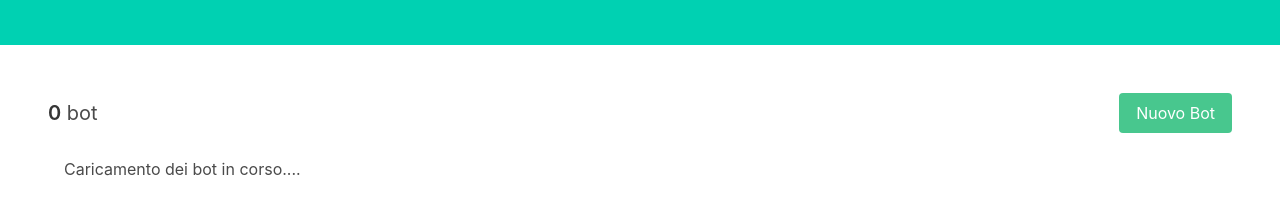
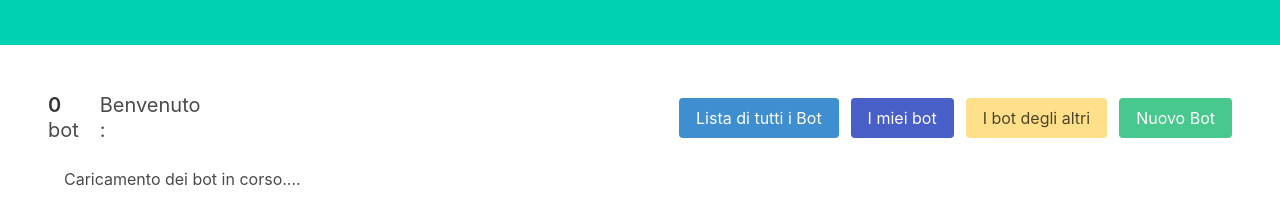
Before and after one commit to avvRobertoAlma/SmartContract-NFT-bot-unimi, a website: page final/public/index.html in a window 1280 px wide. Shown: the part 116-340 px from the top of the page. Drawn offline with nearby package versions, Linux system fonts and the light colour scheme.

Commit message:
final ok

```diff
--- a/final/package.json
+++ b/final/package.json
@@ -4,11 +4,13 @@
   "description": "",
   "main": "index.js",
   "scripts": {
-    "test": "echo \"Error: no test specified\" && exit 1"
+    "test": "echo \"Error: no test specified\" && exit 1",
+    "dev":"nodemon server.js"
   },
   "author": "",
   "license": "ISC",
   "dependencies": {
-    "express": "^4.18.2"
+    "express": "^4.18.2",
+    "nodemon": "^2.0.22"
   }
 }
--- a/final/public/helpers/bots.js
+++ b/final/public/helpers/bots.js
@@ -12,10 +12,21 @@ export async function getBotIds(contract, account){
 	return ids
 }
 
+export async function getAllBotIds(contract){
+	/* Ottiene il numero totale dei bot esistenti */
+	let total = await contract.methods.tokenCounter().call()
+	let ids = []
+	for (let i=0; i<total-1;i++){
+		ids.push(i)
+	}
+	return ids
+}
+
 export async function getBotDetail(contract, id){
 	let bot = {}
 	bot.colors = await contract.methods.botColors(id).call()
 	bot.accessories = await contract.methods.botAccessories(id).call()
+	bot.owner = await contract.methods.ownerOf(id).call()
     console.log(bot)
 	return bot
 }
--- a/final/public/index.html
+++ b/final/public/index.html
@@ -35,6 +35,7 @@
             <p class="subtitle is-5">
               <strong>{{numeroBots}}</strong> bot
             </p>
+            <p style="margin-left:2%;" class="subtitle is-5">Benvenuto: <small>{{account}}</small></p>
           </div>
         </div>
 
@@ -46,6 +47,7 @@
               <p class="modal-card-title">Dettaglio Bot</p>
             </header>
             <div class="modal-card-body">
+              <p><strong>Proprietario: </strong>{{selectedBot.owner}}</p>
                <p><strong>ID: </strong> {{selectedBot.id}}</p>
                <p><strong>Accessori: </strong>
                 <ul>
@@ -64,6 +66,9 @@
 
         <!-- Right side -->
         <div class="level-right">
+          <p class="level-item"><a class="button is-info" @click="getAllBots">Lista di tutti i Bot</a></p>
+          <p class="level-item"><a class="button is-link" @click="getMyBots">I miei bot</a></p>
+          <p class="level-item"><a class="button is-warning" @click="getOtherBots">I bot degli altri</a></p>
           <p class="level-item"><a class="button is-success" @click="mintBot">Nuovo Bot</a></p>
         </div>
       </nav>
@@ -102,7 +107,7 @@
   <!-- Qui sarà contenuta tutta la logica della nostra applicazione -->
   <script type="module">
     import { switchToReplitTestnet, ABIcode, address } from './helpers/blockchain.js'
-    import { getBotIds, getBotDetail, createBot } from './helpers/bots.js'
+    import { getBotIds, getBotDetail, createBot, getAllBotIds } from './helpers/bots.js'
     import { createSVGBot } from './helpers/svg.js'
     const { createApp } = Vue
 
@@ -131,6 +136,8 @@
             let ids = await  getBotIds(this.contract, this.account)
             console.log("Indici: " + ids)
 
+            this.bots = []
+
             for (let i = ids.length-1; i >=0; i--) {
               let bot = await getBotDetail(this.contract, ids[i])
               bot.id = ids[i]
@@ -151,6 +158,69 @@
           }
 
         },
+
+        async getOtherBots(){
+          try {
+            this.loading = true
+
+            this.bots = []
+            let ids = await getAllBotIds(this.contract)
+            console.log("indici: " + ids)
+
+
+
+            for (let i = ids.length-1; i >0; i--) {
+              let bot = await getBotDetail(this.contract, ids[i])
+              bot.id = ids[i]
+              if (bot.owner.toLowerCase() == this.account.toLowerCase()){
+                continue
+              }
+              this.bots.push(bot)
+            }
+
+            for (let i = 0; i< this.bots.length; i++){
+              let svgBot = await createSVGBot(this.bots[i])
+              this.bots[i].svgContent = svgBot.outerHTML
+
+            }
+
+            this.loading = false
+
+          }
+          catch(err){
+            console.log(err)
+          }
+
+        },
+
+        async getAllBots(){
+          try {
+            this.loading = true
+
+            this.bots = []
+            let ids = await getAllBotIds(this.contract)
+            console.log("indici: " + ids)
+
+
+
+            for (let i = ids.length-1; i >0; i--) {
+              let bot = await getBotDetail(this.contract, ids[i])
+              bot.id = ids[i]
+              this.bots.push(bot)
+            }
+
+            for (let i = 0; i< this.bots.length; i++){
+              let svgBot = await createSVGBot(this.bots[i])
+              this.bots[i].svgContent = svgBot.outerHTML
+
+            }
+
+            this.loading = false
+          } catch(err){
+            console.log(err)
+          }
+        },
+
         async mintBot() {
           //await createBot(this.web3, this.contract);
           //this.getMyBots()
@@ -182,13 +252,13 @@
 
         */
         if (window.ethereum) {
-          await window.ethereum.request({ method: 'eth_accounts' });
+          const accounts = await ethereum.request({ method: 'eth_accounts' });
+          this.account = accounts[0]
           this.web3 = new Web3(window.ethereum);
           switchToReplitTestnet()
           this.contract = new this.web3.eth.Contract(ABIcode, address)
           /* Ottiene l'indirizzo dell'utente e lo salva nello stato dell'applicazione */
-	        const accounts = await ethereum.request({ method: 'eth_accounts' });
-          this.account = accounts[0]
+
 
           /* ottiene i bot posseduti */
           this.getMyBots()
```
Also changed, not shown: 1 other file.
